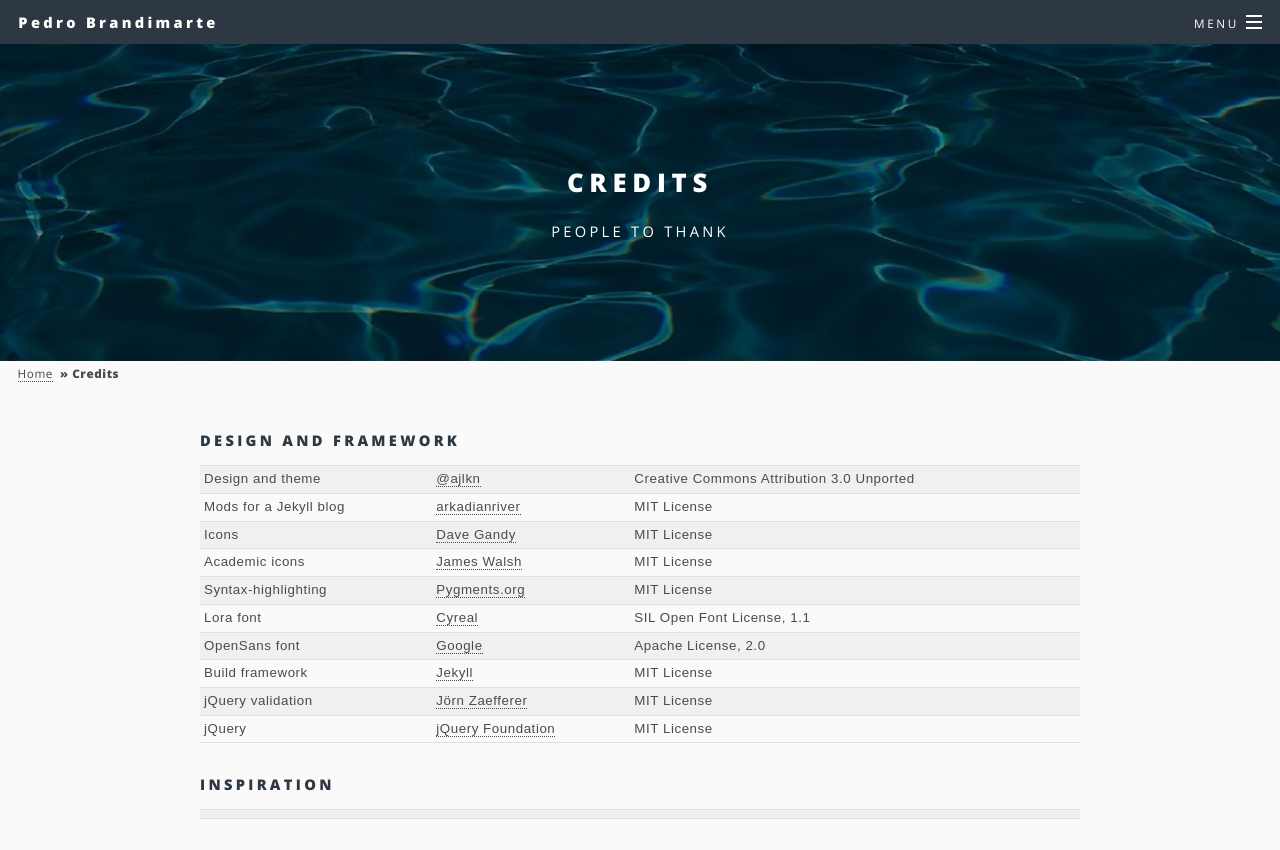
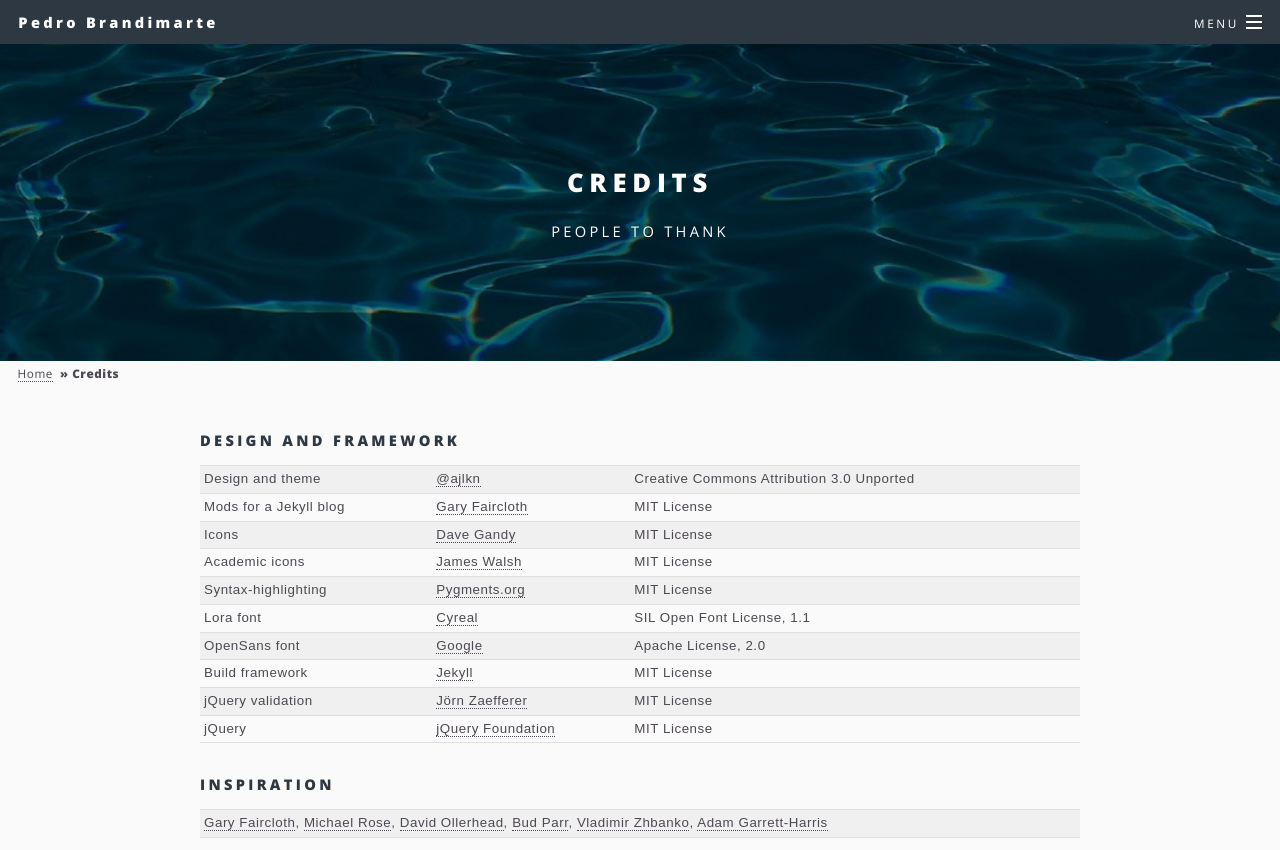
Before and after one commit to brandimarte/brandimarte.github.io, a Jekyll site: the page built from _pages/credits.html, in a window 1280 px wide and 900 px high, cut to the strip 0-850 px from the top of the window. Built offline with Jekyll 4.4.1, drawn with Linux system fonts in a browser that asks for light colours.

Commit message:
enh: update credits

```diff
--- a/_data/credits.yml
+++ b/_data/credits.yml
@@ -55,7 +55,7 @@ creds:
     url : http://html5up.net/spectral
     lic : ccb3
   - for : Mods for a Jekyll blog
-    by  : arkadianriver
+    by  : Gary Faircloth
     url : http://arkadianriver.com
     lic : mit
   - for : Icons
@@ -91,17 +91,19 @@ creds:
     url : https://jquery.com/
     lic : mit
 #
-#inspiration:
-#  - name : Michael Rose
-#    url  : https://github.com/mmistakes
-#  - name : David Ollerhead
-#    url  : https://github.com/oller
-#  - name : Bud Parr
-#    url  : https://github.com/budparr
-#  - name : Vladimir Zhbanko
-#    url  : https://twitter.com/vladdsm
-#  - name : Adam Garrett-Harris
-#    url  : https://twitter.com/agarrharr
+inspiration:
+  - name : Gary Faircloth
+    url  : http://arkadianriver.com
+  - name : Michael Rose
+    url  : https://github.com/mmistakes
+  - name : David Ollerhead
+    url  : https://github.com/oller
+  - name : Bud Parr
+    url  : https://github.com/budparr
+  - name : Vladimir Zhbanko
+    url  : https://twitter.com/vladdsm
+  - name : Adam Garrett-Harris
+    url  : https://twitter.com/agarrharr
 #
 other-image-credit: All other images are public domain.
 #
```
